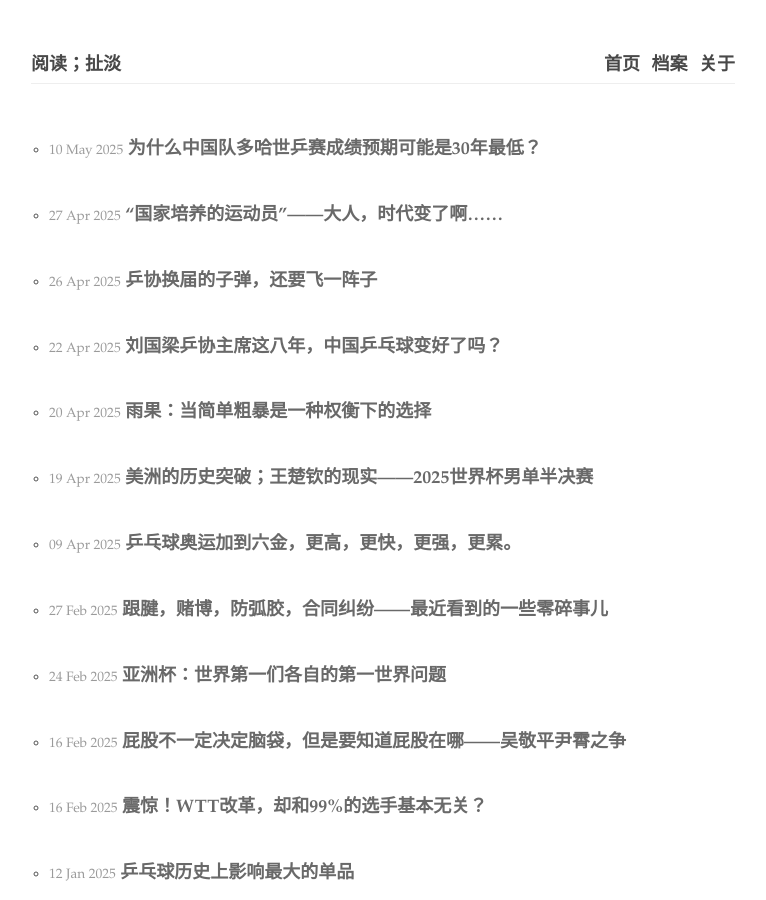
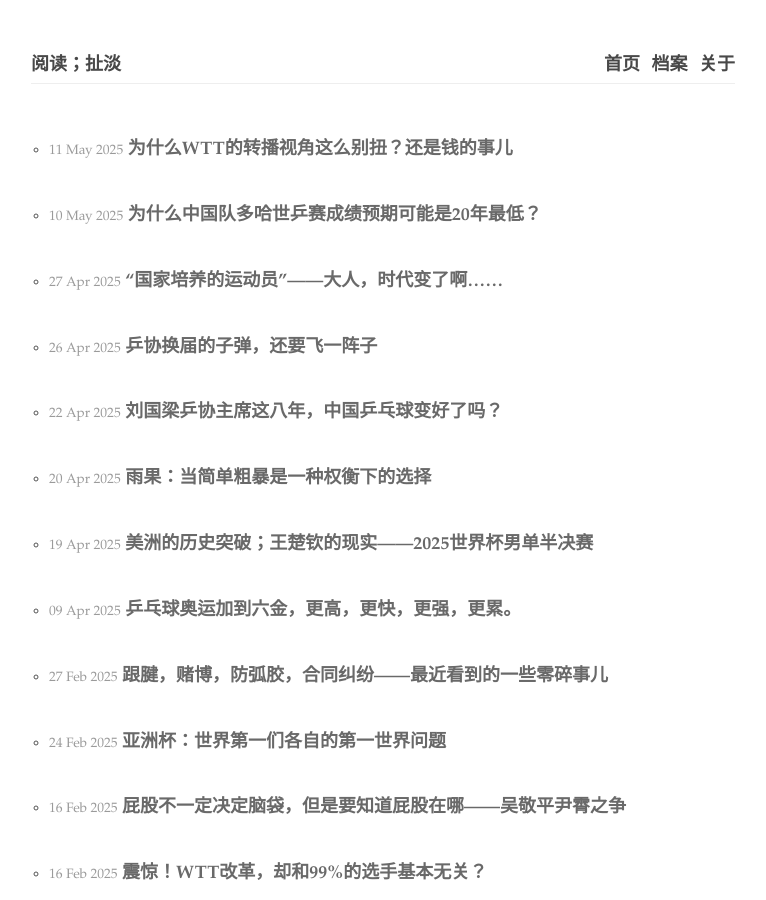
Before and after one commit to readandchedan/readandchedan.github.io, a Jekyll site: the page built from tabletennis.html, in a window 1280 px wide and 900 px high. Shown: the whole window, without its empty margins (257-1023 px from the left). Built offline with Jekyll 4.4.1, drawn with Linux system fonts in a browser that asks for light colours; some of the changed lines change nothing that is shown.

Commit message:
new post

```diff
--- a/_posts/tabletennis/_posts/2025-05-10-china-wttc-expectations.md
+++ b/_posts/tabletennis/_posts/2025-05-10-china-wttc-expectations.md
@@ -1,5 +1,5 @@
 ---
-title: 为什么中国队多哈世乒赛成绩预期可能是30年最低？
+title: 为什么中国队多哈世乒赛成绩预期可能是20年最低？
 layout: default
 ---
 先谈一下期待。
--- /dev/null
+++ b/_posts/tabletennis/_posts/2025-05-11-wtt-camera-angle.md
@@ -0,0 +1,49 @@
+---
+title: 为什么WTT的转播视角这么别扭？还是钱的事儿
+layout: default
+---
+自从有了WTT，很多朋友就发现它的转播视角不太一样。
+
+传统上，比如说奥运会的转播视角是这样的：
+
+到了WTT，变成了这样：
+
+或者这样：
+
+时间长了，问的人多了，多少也就更让人好奇了。WTT这个角度有很多问题，很多人都觉得，最常见那个左右视角，眼睛很累，而且画面最重要的正中心基本都是桌子，没有传统上那个纵向视角看着舒服。
+
+其实传统的纵向视角也不是没问题：它是一个长焦从远处拍摄的视角，因为近大远小，所以画面会显得比较平。换句话说，选手上下的动作显得比较明显，但是空间前后就看不太出来。相比于那些摄像头更近的视角，显得没有冲击力。
+
+但是问题并不是这个视角好还是那个视角好，而是为什么WTT选择了这个视角。
+
+原因很简单：因为这个转播视角便宜。
+
+我找到了一份WTT 2022年的转播技术需求文档。里边大概列出了直播一次WTT比赛需要的设备。其中对主镜头的要求大概是，离球台中心九米，垂直高度大概3米左右。其他镜头加起来林林总总有10个，覆盖各个角度。
+
+但是最重要的是，这个主镜头的高度，已经是所有10个镜头中最高的。其他所有的镜头，高度要求只有1.8米——接近于一般场边观众视线高度了。
+
+这样做的好处显而易见：转播便宜。全部的相机只需要10个C-stand（粗略理解成有些高度的三脚架）基本就可以覆盖全部转播需要。全部相机镜头脚架灯光之类的设备，很有希望一个卡车直接能拉走。
+
+这种便利对于WTT来说是非常重要的。WTT显然对其产品的质量统一非常看重，希望尽可能无论在什么样的场馆转播，最终呈现的效果都尽量接近。这个10个脚架支起来外加一台电脑俩屏幕就能播的转播方式，简单粗暴，对场馆和转播条件几乎没有任何需求，在全世界差不多任何主要城市都能很快支起来开播。
+
+而这种简单直接的方案，代价就是最终转播质量会受影响。
+
+这种转播方式意味着主镜头离场地非常近，需要镜头视角比较宽。广角镜头一般意味着近大远小比较严重，那么离镜头近的选手会显得很大，而对面球台的选手会显得很小。所以才有了那个有点奇怪的球台剧中构图，来避近大远小的问题。
+
+也正因此，比较高规格的乒乓球比赛转播，或者更笼统地说体育比赛转播，都更喜欢镜头拉远，焦距更长的纵向构图。
+
+那么如果要使用这种比较传统的构图，都需要一些什么条件呢？
+
+用一个很粗糙的比喻，这大致上接近于从手机1倍镜头，换到起码四倍镜头的视角。这意味着视野收窄很多，同时需要极高的相机位置。如果大家注意过顶级体育比赛的转播位置，通常都会有一个位置很高的转播镜头，要么用某种类似摇臂的东西高高的举着——对设备有需求；要么就是在观众席某处有一排转播镜头对着球台——对场馆空间有要求。
+
+考虑到WTT一年到头会在大大小小的场馆中进行直播，又要对成本进行控制，两者权衡之下已经不惜牺牲转播效果，当然也就不太可能使用这种更加昂贵的视角了。
+
+如果粗恶的估算成本，WTT的转播成本大概就是10台相机，单价大概在数千到数万这个级别。加上规格亲民的脚架灯光，全部设备加起来甚至都比不上高规格体育转播的一只镜头钱。如果在加上专业摇臂，转播级别三脚架，轨道系统，WTT的转播成本可能只有奥运会这类顶级比赛的一个零头。
+
+有些朋友提到过，选择这个转播视角，是因为景别更广，能塞进更多广告——这想法其实思路是对的，但是因果多少有些倒置。如果不差钱，使用高规格的转播，使用长焦镜头也能做到一样的景别——离得更远而已。但是广告营收一定的情况下，转播成本差起码10倍，那肯定是选择更便宜的转播方式啊。
+
+说起来，其实类似的转播选择在很多其他体育项目中也能看到：以NBA来说，正常的转播通常使用更专业的镜头和更长的焦段；但是低一个级别的发展联盟比赛，在场边架起来的广角镜头视角就更常见一些。专业的体育直播是一门手艺，效果好的同时也是需要专业人士和专业设备的。而那些要求暂时还高不起来的比赛，支上手机也是一个播。
+
+顺便一提，介于现在乒乓球比赛大致上分成了WTT和非WTT两个系统，前者更多都是用文章里提到这个短平快的转播方案；相对的，国际乒联和奥委会举办的各种比赛，转播规格就要高一些。一般来说这就意味着奥运会，世界杯和世界锦标赛转播相对都要更正规一些。
+
+这次多哈世乒赛特地选择了红色的球台，几乎肯定和转播效果有关联，谨慎的期待一下这次世乒赛能有个优秀的转播效果。
```
